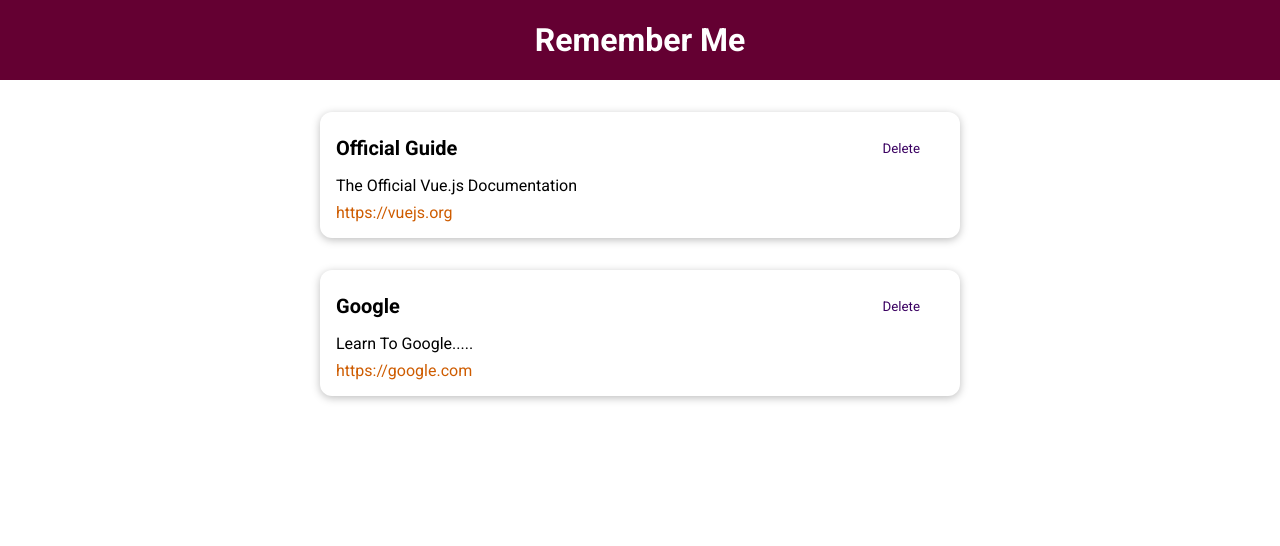
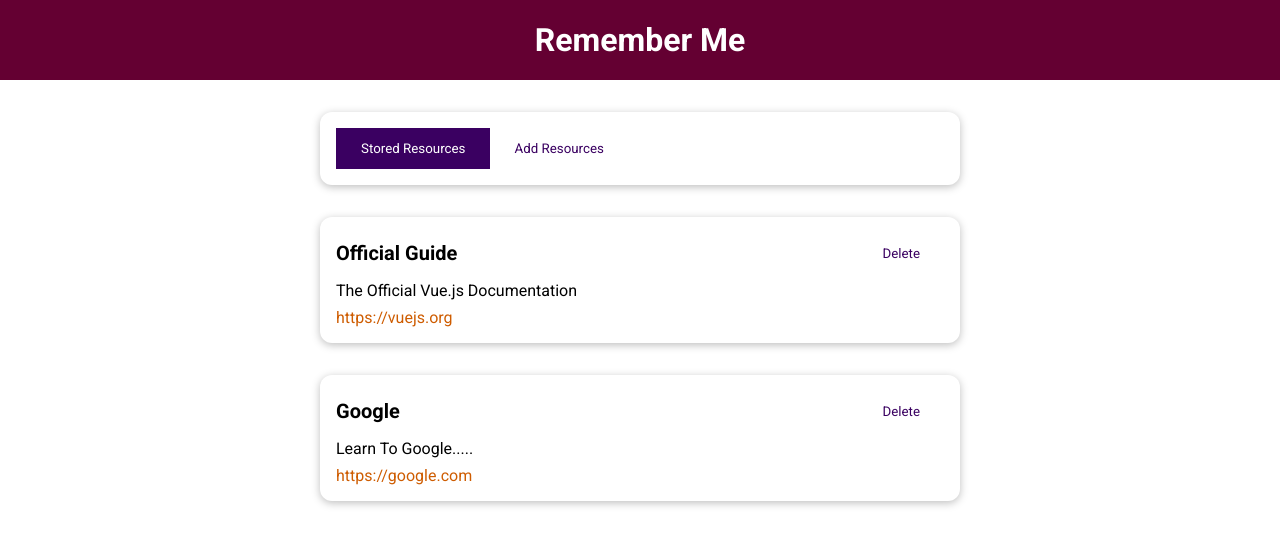
Before and after one commit to mahmoudsiliman75/learning-resourses-vue.js, a Vue app: page / in a window 1280 px wide. Shown: the top 546 px of the page. Built offline with nearby package versions, Linux system fonts and the light colour scheme.

Commit message:
add and style tabs

```diff
--- a/src/App.vue
+++ b/src/App.vue
@@ -1,34 +1,17 @@
 <template>
   <the-header title="Remember Me"></the-header>
-  <stored-resources :resources="storedResourses"></stored-resources>
+  <the-resources></the-resources>
 </template>
 
 <script>
-import StoredResources from './components/learning-resourses/StoredResources.vue';
+
 import TheHeader from './components/layouts/TheHeader.vue';
+import TheResources from './components/learning-resourses/TheResources.vue';
 
 export default {
   components: {
-    'stored-resources': StoredResources,
     'the-header': TheHeader,
-  },
-  data() {
-    return {
-      storedResourses: [
-        {
-          id: 'official-guide',
-          title: 'Official Guide',
-          description: 'The Official Vue.js Documentation',
-          link: 'https://vuejs.org',
-        },
-        {
-          id: 'google',
-          title: 'Google',
-          description: 'Learn To Google.....',
-          link: 'https://google.com',
-        },
-      ],
-    };
+    'the-resources': TheResources,
   },
 };
 </script>
--- /dev/null
+++ b/src/components/learning-resourses/AddResources.vue
@@ -0,0 +1,3 @@
+<template>
+  <h2> Add Resources </h2>
+</template>
--- a/src/components/learning-resourses/StoredResources.vue
+++ b/src/components/learning-resourses/StoredResources.vue
@@ -17,7 +17,7 @@ export default {
   components: {
     'learning-resourse': LearningResourse,
   },
-  props: ['resources'],
+  inject: ['resources'],
 }
 </script>
 
--- /dev/null
+++ b/src/components/learning-resourses/TheResources.vue
@@ -0,0 +1,56 @@
+<template>
+  <base-card>
+    <base-button @click="setSelectedTab('stored-resources')" :mode="storedResButtonMode"> Stored Resources </base-button>
+    <base-button @click="setSelectedTab('add-resources')" :mode="addResButtonMode"> Add Resources </base-button>
+  </base-card>
+  <component :is="selectedTab"></component>
+</template>
+
+<script>
+import StoredResources from './StoredResources.vue';
+import AddResources from './AddResources.vue';
+
+export default {
+  components: {
+    'stored-resources': StoredResources,
+    'add-resources': AddResources,
+  },
+  data() {
+    return {
+      selectedTab: 'stored-resources',
+      storedResourses: [
+        {
+          id: 'official-guide',
+          title: 'Official Guide',
+          description: 'The Official Vue.js Documentation',
+          link: 'https://vuejs.org',
+        },
+        {
+          id: 'google',
+          title: 'Google',
+          description: 'Learn To Google.....',
+          link: 'https://google.com',
+        },
+      ],
+    };
+  },
+  provide() {
+    return {
+      resources: this.storedResourses,
+    }
+  },
+  computed: {
+    storedResButtonMode() {
+      return this.selectedTab == 'stored-resources' ? null : 'flat'
+    },
+    addResButtonMode() {
+      return this.selectedTab == 'add-resources' ? null : 'flat'
+    }
+  },
+  methods: {
+    setSelectedTab(tab) {
+      this.selectedTab = tab;
+    }
+  },
+}
+</script>
```
